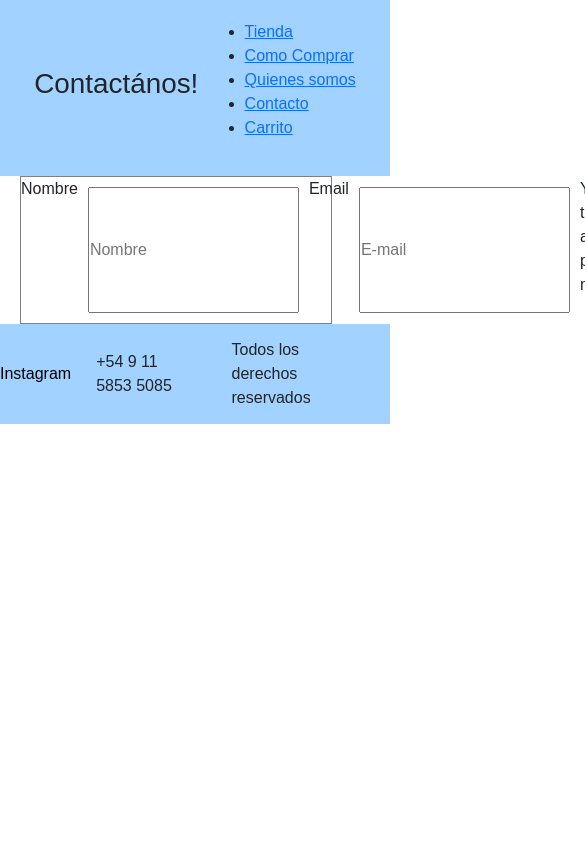
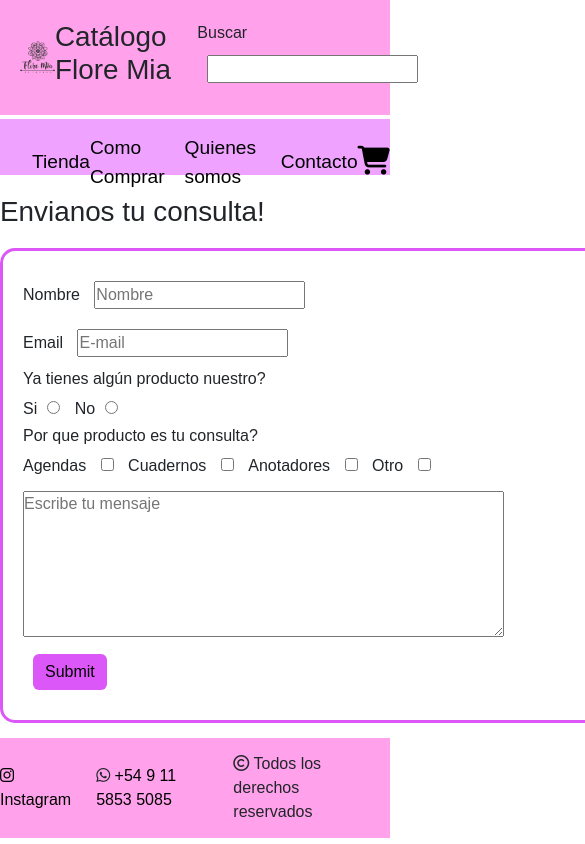
Before and after one commit to Leon-Fernando/ttproyecto, a plain HTML site: page contacto.html in a window 390 px wide. Shown: the top 844 px of the page, 585 px wide, since content can reach past the window. Drawn offline with nearby package versions, Linux system fonts and the light colour scheme; a web font is replaced by a local one.

```diff
--- a/contacto.html
+++ b/contacto.html
@@ -13,19 +13,24 @@
 </head>
 <body>
     <header>
-        <h1>Contactános!</h1>
-        <nav>
-            <ul>
-
-                <li><a href="index.html">Tienda</a></li>
-                <li><a href="como.html">Como Comprar</a></li>
-                <li><a href="somos.html">Quienes somos</a></li>
-                <li><a href="contacto.html">Contacto</a></li>
-                <li><a href="carrito.html">Carrito</a></li>
-            </ul>
-        </nav>
+        <img src="images/floremialogo.png" alt="logo flore mia" width="10%">
+        <h1>Catálogo Flore Mia</h1>
+        <fieldset class="buscar">
+            <label class="" for="buscar">Buscar</label>
+            <input type="search" id="buscar"/>
+       </fieldset>
     </header>
-    <form action="" method="POST">
+    <nav class="nav">
+        <ul class="ul">
+            <li><a href="index.html">Tienda</a></li>
+            <li><a href="como.html">Como Comprar</a></li>
+            <li><a href="somos.html">Quienes somos</a></li>
+            <li><a href="contacto.html">Contacto</a></li>
+            <li><a href="#"><i class="shop fa-solid fa-cart-shopping"></i></a></li>
+        </ul>
+    </nav>
+    <h1 class="envia">Envianos tu consulta!</h1>
+    <form action="" method="POST" class="form">
         <label for="nombre">Nombre</label>
         <input type="text" name="Nombre" id="nombre" placeholder="Nombre">
         <br>
@@ -47,15 +52,18 @@
         <label>Otro</label>
         <input type="checkbox" name="otro" id="otro" value="otro">
         <br>
-        <textarea placeholder="Escribe tu mensaje" rows="6" cols="50"></textarea>
+        <textarea placeholder="Escribe tu mensaje" rows="6" cols="50" class="texta"></textarea>
         <br>
-        <input type="submit" class=" btn btn-info">
+        <input type="submit" class=" btn btn-info btn-primary">
 
     </form>
     <footer>
-        <a href="https://www.instagram.com/flore.mia.detalles/" class="redes">Instagram</a>
-        <p>+54 9 11 5853 5085</p>
-        <p>Todos los derechos reservados</p>
+
+        <a href="https://www.instagram.com/flore.mia.detalles/" class="insta"><i class="fa-brands fa-instagram"></i> Instagram</a>
+
+        <p><i class="fa-brands fa-whatsapp"></i>  <a href="https://wa.me/5491158535085" target="_blank">+54 9 11 5853 5085</a></p>
+        <p><i class="fa-regular fa-copyright"></i> Todos los derechos reservados</p>
     </footer>
+    <script src="https://cdn.jsdelivr.net/npm/bootstrap@5.3.3/dist/js/bootstrap.bundle.min.js" integrity="sha384-YvpcrYf0tY3lHB60NNkmXc5s9fDVZLESaAA55NDzOxhy9GkcIdslK1eN7N6jIeHz" crossorigin="anonymous"></script>
 </body>
 </html>
--- a/style.css
+++ b/style.css
@@ -7,7 +7,7 @@
 }
 
 header{
-    background-color:#a2d2ff;
+    background-color:#ffa2eb;
    /*background: linear-gradient(#a2d2ff, #efa2ff);*/
     display: flex;
     justify-content: space-evenly;
@@ -20,6 +20,7 @@ header{
     width: 100vw;
     background-color: #efa2ff;
     height: 60px;
+    border-top: 4px white solid;
 }
 
 .ul{
@@ -69,16 +70,20 @@ header{
     border: #dc57f7;
 }
 
+.btn-primary:hover{
+    background-color: #ffa2eb;
+}
+
 /******   FOOTER   ****/
 
 footer{
     width: 100vw;
-    background-color: #a2d2ff;
+    background-color: #ffa2eb;
     display: flex;
     height: 100px;
     justify-content: center;
     align-items: center;
-
+    margin-top: 15px;
 }
 
 footer p{
@@ -93,18 +98,31 @@ footer a{
 
 footer a:hover{
     text-decoration: none;
-    color: #2d98fc;
+    color: #ffa2eb;
     font-weight: bold;
 }
 
 /***** contacto  ******/
+
+.envia{
+    width: 800px;
+    margin: auto;
+    padding-top: 20px;
+}
+
 input{
     margin: 10px;
 }
 
-form{
-    margin-left: 20px;
-    border: 1px solid gray;
-    width: 80%;
-    display: flex;
+.form{
+    padding: 20px;
+    border: 3px solid #dc57f7;
+    border-radius: 15px;
+    width: 800px;
+    margin: auto;
+    margin-top: 20px;
 }
+
+.texta{
+    margin-top: 10px;
+}
```
Also changed, not shown: somos.html (+27 -10 lines).
